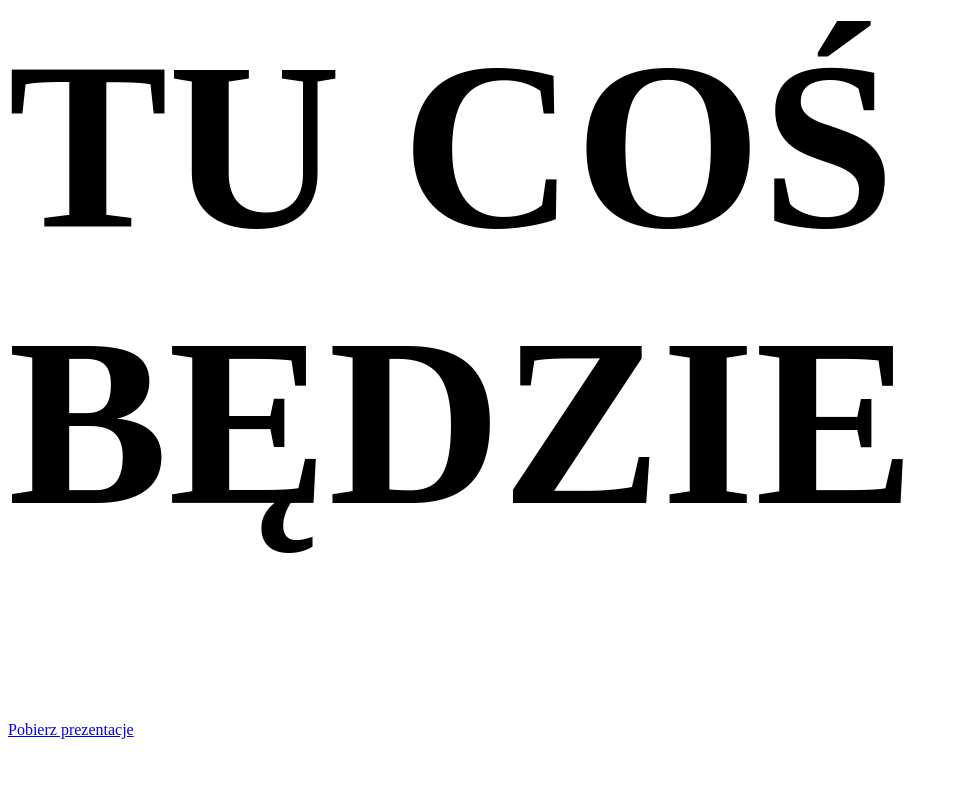
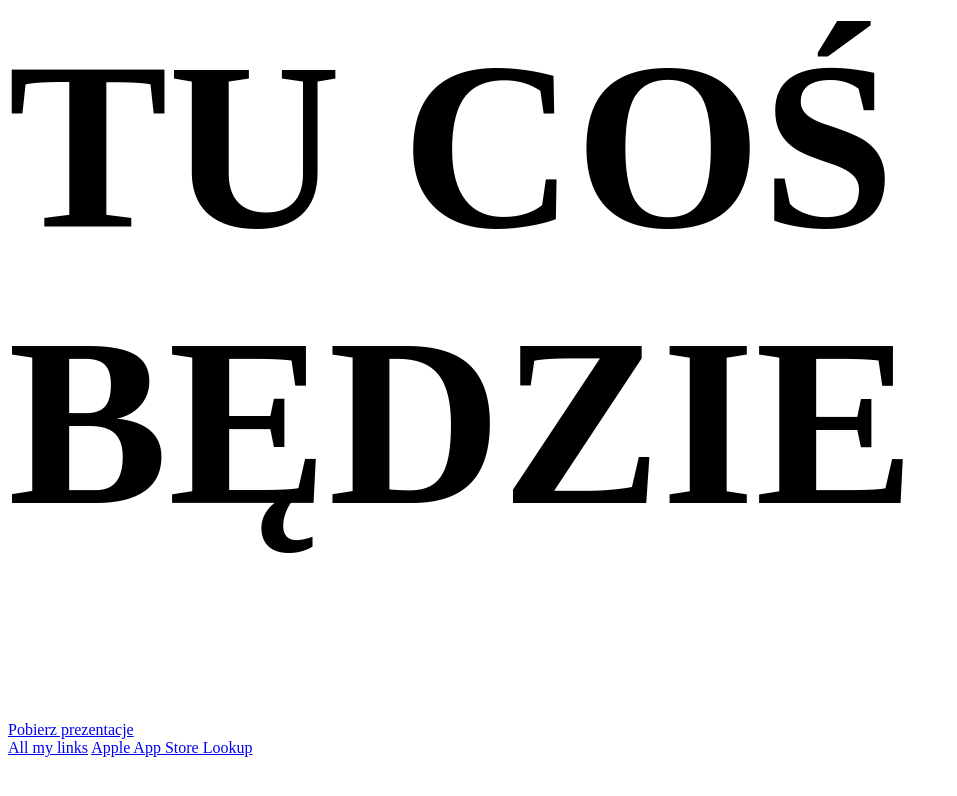
Before and after one commit to egigakox/egigakox.github.io, a plain HTML site: page index.html in a window 1280 px wide. Shown: the whole page, without its empty margins (0-957 px from the left). Drawn offline with Linux system fonts and the light colour scheme.

Commit message:
another useless update

```diff
--- a/index.html
+++ b/index.html
@@ -7,5 +7,9 @@
   <body>
     <h1>TU COŚ BĘDZIE</h1>
     <a href='./Projekt paczki finansowej.pptx'>Pobierz prezentacje</a>
+    <div class='linki'>
+      <a href="./links">All my links</a>
+      <a href="./checkapp">Apple App Store Lookup</a>
+    </div>
   </body>
 </html>
```
